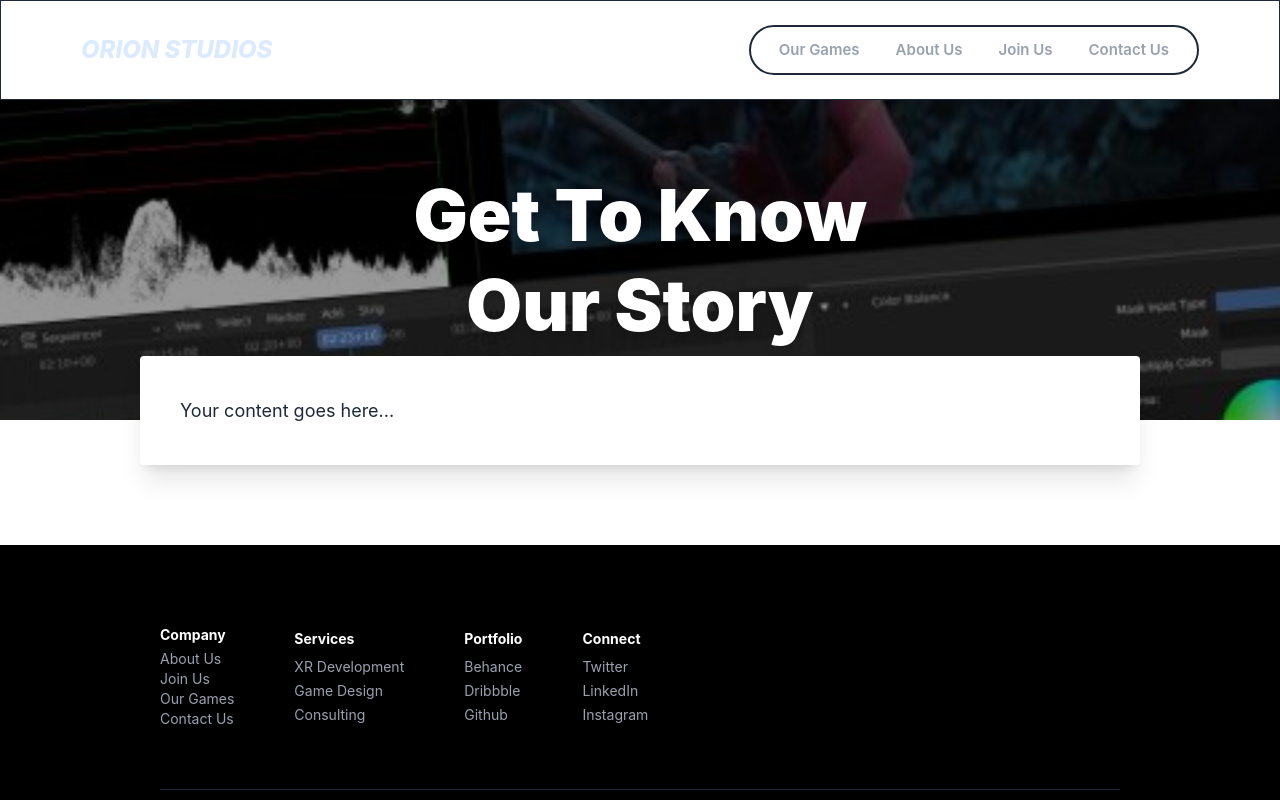
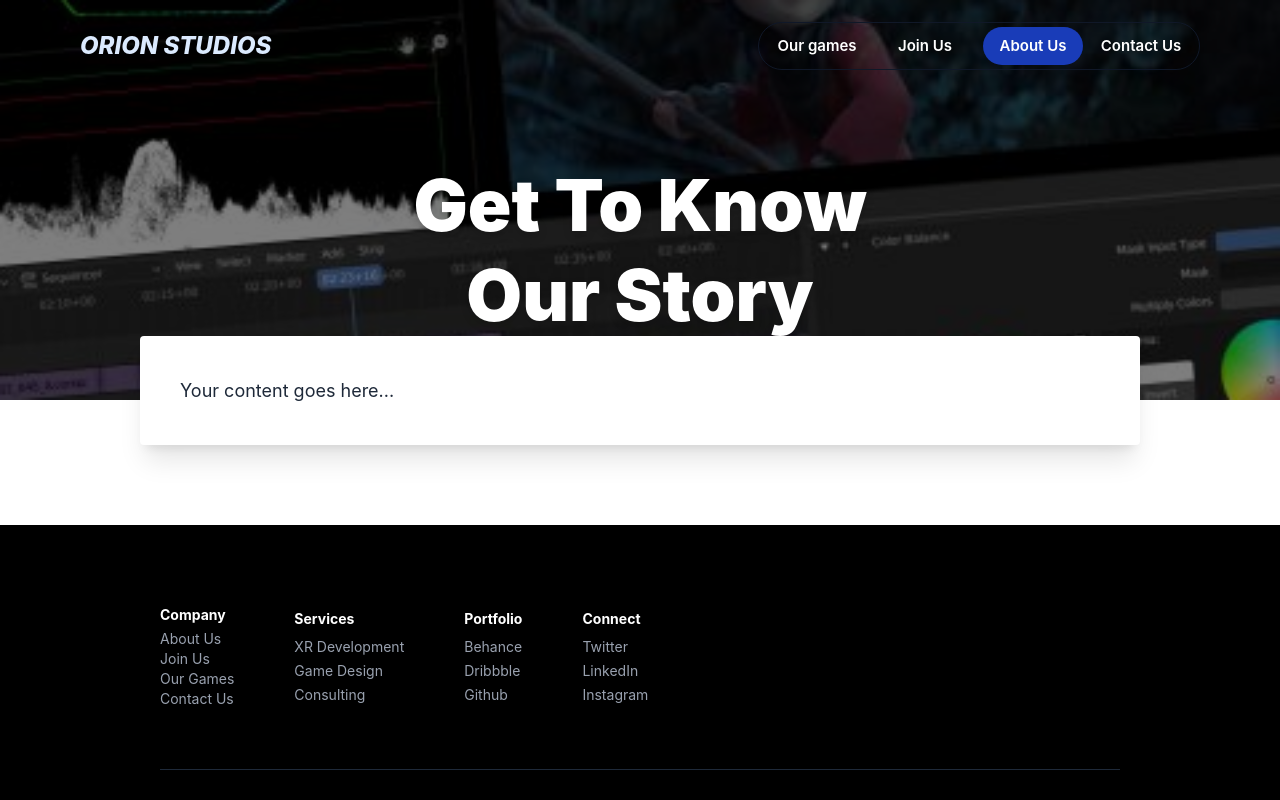
Before and after one commit to Tobadave/RENDER, a React (Vite) app: page /about in a window 1280 px wide. Shown: the top 800 px of the page. Built offline with nearby package versions, Linux system fonts and the light colour scheme.

Commit message:
nav transpaerent, blur settings

```diff
--- a/package.json
+++ b/package.json
@@ -15,6 +15,7 @@
     "react": "^19.2.4",
     "react-countup": "^6.5.3",
     "react-dom": "^19.2.4",
+    "react-icons": "^5.6.0",
     "react-router-dom": "^7.14.0",
     "tailwindcss": "^4.2.2"
   },
--- a/src/components/Navbar.jsx
+++ b/src/components/Navbar.jsx
@@ -1,29 +1,47 @@
-// components/Navbar.jsx
-import { Link } from 'react-router-dom'
+import { Link, useLocation } from 'react-router-dom'
 import { NAV_LINKS } from '../constants'
+import { useState, useEffect } from 'react'
+import { motion } from 'framer-motion'
 
 const Navbar = () => {
+  const [scrolled, setScrolled] = useState(false)
+  const location = useLocation()
+
+  useEffect(() => {
+    const handleScroll = () => setScrolled(window.scrollY > 20)
+    window.addEventListener('scroll', handleScroll)
+    return () => window.removeEventListener('scroll', handleScroll)
+  }, [])
+
   return (
-    <nav className="flex gap-6 p-4 md:h-25 z-10 items-center bg-transparent text-white text-md justify-between md:px-20 md:border md:border-gray-800">
-      {/* <nav className='bg-black w-full top-0 z-0 relative' /> */}
+    <nav className={`fixed top-0 left-0 w-full z-50 flex gap-6 p-4 md:h-23 items-center text-white text-md justify-between md:px-20 transition-all duration-300
+      ${scrolled ? 'bg-black/40 backdrop-blur-md border-b border-white/10' : 'bg-transparent'}
+    `}>
+
       <div className='flex md:font-extrabold text-sm md:text-2xl italic uppercase text-blue-100'>
         orion Studios
       </div>
 
-      <div className='gap-5 md:gap-9 font-semibold text-[15px] hidden md:flex
-        xl:border-2 border-gray-800 py-3 lg:px-7 rounded-full'>
+      <div className='gap-5 md:gap-2 text-[15px] hidden md:flex
+        xl:border border-gray-900 py-1 lg:px-2 rounded-full relative'>
         {NAV_LINKS.map((link) => (
           <Link
             key={link.path}
             to={link.path}
-            className='relative text-gray-400 group hover:text-blue-500'
+            className='relative text-white min-w-25 py-2 font-semibold mx-auto justify-center flex rounded-full z-10'
           >
+            {location.pathname === link.path && (
+              <motion.div
+                layoutId='pill'
+                className='absolute inset-0 bg-blue-800 rounded-full -z-10'
+                transition={{ type: 'spring', stiffness: 400, damping: 30 }}
+              />
+            )}
             {link.label}
-            {/* Underline animation */}
-            {/* <span className='absolute -bottom-1 left-0 w-0 h- bg-blue-500 transition-all duration-300 group-hover:w-full' /> */}
           </Link>
         ))}
       </div>
+
     </nav>
   )
 }
--- a/src/constants.js
+++ b/src/constants.js
@@ -1,8 +1,8 @@
 // constants.js
 export const NAV_LINKS = [
-  { label: '  Our Games', path: '/games' },
+  { label: 'Our games', path: '/games' },
+  { label: 'Join Us', path: '/join' },
   { label: 'About Us', path: '/about' },
-  { label: 'Join Us', path: '/join' },
   // { label: 'Latest News', path: '/news' },
   { label: 'Contact Us', path: '/contact' },
 ]
--- a/src/pages/About.jsx
+++ b/src/pages/About.jsx
@@ -5,21 +5,21 @@ const About = () => {
   return (
     <>
       {/* Hero Image with text overlay */}
-      <div className='relative h-[40vh]'>
+      <div className='relative h-[50vh]'>
         <img src={bg} alt="" className='w-full h-full object-cover' />
 
         {/* Dark overlay */}
-        <div className='absolute inset-0 bg-black/40' />
+        <div className='absolute inset-0 bg-black/50' />
 
-        {/* Centered text on image */}
-        <div className='absolute inset-0 flex items-center justify-center'>
+        {/* Centered text — pushed down to clear navbar */}
+        <div className='absolute inset-0 flex items-center justify-center pt-25'>
           <h1 className='text-white text-5xl md:text-7xl font-black text-center px-10 leading-tight drop-shadow-lg'>
             Get To Know <br /> Our Story
           </h1>
         </div>
       </div>
 
-      {/* Floating white card overlapping the image */}
+      {/* Floating card overlapping image */}
       <div className='relative z-10 bg-white text-gray-800 mx-10 md:mx-35 -mt-16 rounded-sm shadow-xl p-10'>
         <p className='text-lg leading-relaxed'>
           Your content goes here...
--- a/src/pages/Home.jsx
+++ b/src/pages/Home.jsx
@@ -4,6 +4,7 @@ import { ABOUT_SECTION, HERO_SECTION, HERO_STATS } from '../constants'
 import heroVideo from '../media/testvideo.mp4'
 import gamecover from '../media/game-cover.jpg'
 import blend from '../media/blend.jpg'
+import { BsArrowUpRightCircleFill } from "react-icons/bs";
 
 const phrases = ['our story', 'our drive', 'our vision', 'our culture']
 
@@ -28,7 +29,7 @@ const Home = () => {
       {/* ── HERO ── */}
       <section className='
         relative flex flex-row items-center
-        py-40 md:py-50 md:min-h-[50vh] bg-black
+        py-40 md:py-75 md:min-h-[50vh] bg-black
         px-10 md:px-35 overflow-hidden
       '>
         {/* Grid background */}
@@ -54,17 +55,19 @@ const Home = () => {
             {HERO_SECTION.subtext}
           </p>
 
+        {/* BUTTONS */}
           <div className='flex mx-auto md:mx-0 flex-col md:flex-row gap-2 md:gap-4 md:font-bold mt-10 md:mt-5'>
             <button onMouseMove={handleMouseMove}
               className='btn-track bg-blue-600 text-white md:w-55 px-15 md:px-10 py-4 md:py-6 rounded-full hover:cursor-pointer hover:bg-blue-800'>
               {HERO_SECTION.cta}
             </button>
             <button onMouseMove={handleMouseMove}
-              className='btn-track border border-white/70 text-white/70 md:w-55 px-15 md:px-10 py-4 md:py-6 rounded-full hover:cursor-pointer'>
+              className='btn-track border border-white/40 text-white/70 md:w-55 px-15 md:px-10 py-4 md:py-6 rounded-full hover:cursor-pointer'>
               {HERO_SECTION.ctaSecondary}
             </button>
           </div>
 
+        {/* LIVE NUMBER STATS */}
           <div className='flex gap-10 mt-40 md:mt-10 mx-auto md:mx-0 justify-center md:text-left'>
             {HERO_STATS.map((stat) => (
               <div key={stat.label}>
@@ -125,8 +128,8 @@ const Home = () => {
               ))}
             </div>
             <div className='px-8 pb-8'>
-              <button className='bg-blue-600 font-bold p-3 mt-5 hover:cursor-pointer hover:bg-blue-700 rounded-md px-6'>
-                Read More...
+              <button className='items-center flex gap-2 flex-row bg-blue-600 font-semibold p-3 px-5 mt-5 text-sm hover:cursor-pointer hover:bg-blue-700 rounded-full'>
+                Read More <BsArrowUpRightCircleFill size={20} color='white' />
               </button>
             </div>
           </div>
```
Also changed, not shown: 1 other file (tests, documents, lock files or other folders).
